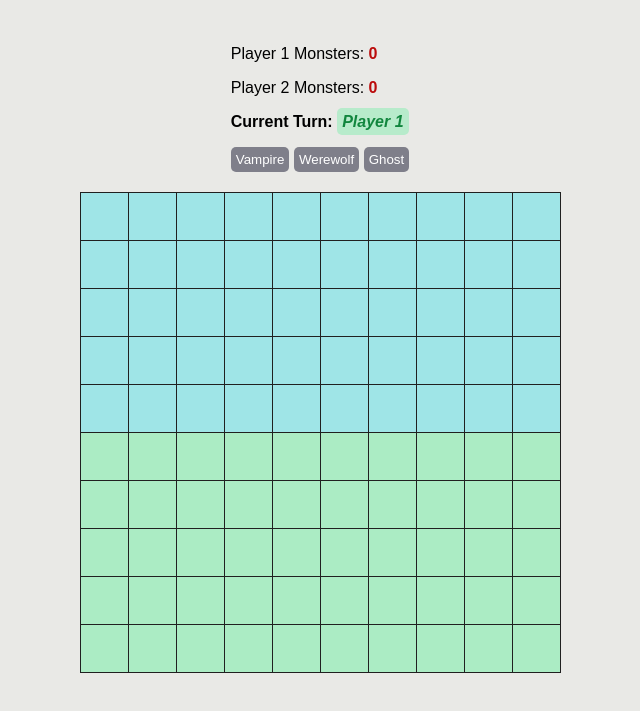
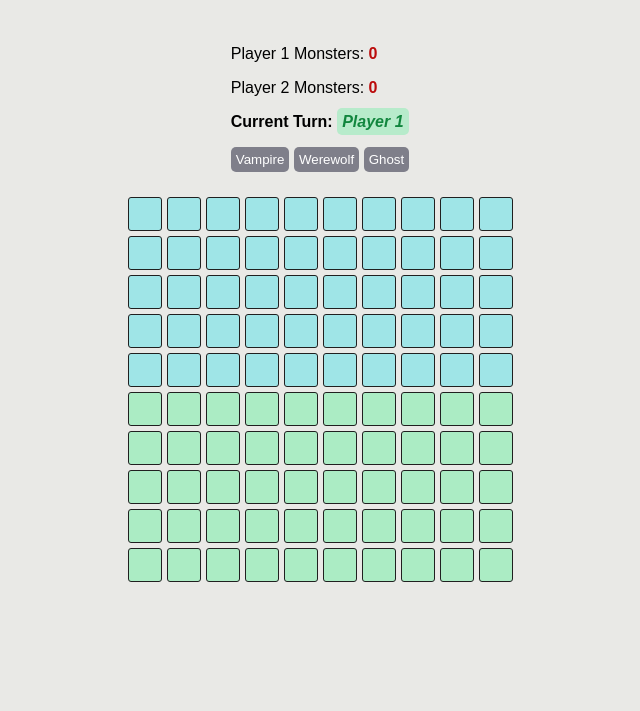
Before and after one commit to CCT-2021368/ca2-game-mechanics, a website: page index.html in a window 1280 px wide. Shown: the part 83-794 px from the top of the page, without its empty margins (320-960 px from the left). Drawn offline with Linux system fonts and the light colour scheme.

Commit message:
adding spacing to the grid with radious

```diff
--- a/style.css
+++ b/style.css
@@ -31,16 +31,19 @@ h1 {
 #gameGrid {
     border-collapse: collapse;
     margin-top: 20px;
+    border-collapse: separate; /* Changed to separate to enable border-spacing */
+    border-spacing: 5px; /* Adds space between the cells */
 }
 
 /* Style for each table cell */
 #gameGrid td {
-    width: 45px;
-    height: 45px;
+    width: 30px;
+    height: 30px;
     border: 1px solid #202020;
     text-align: center;
     vertical-align: middle;
     cursor: pointer;
+    border-radius: 3px;
 }
 
 /* Background color for Player 1 - 2 cells */
```
